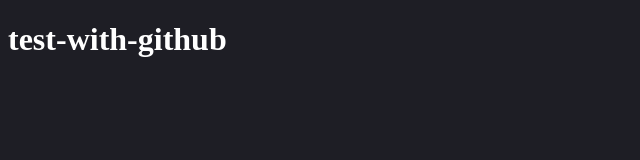
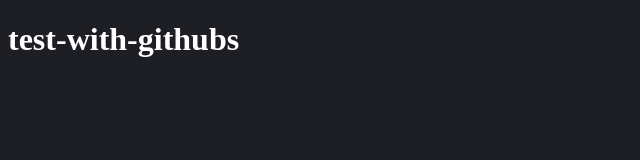
Before and after one commit to slaytherin1/test-with-github, a plain HTML site: page index.html in a window 1280 px wide. Shown: the full height of the page, 0-640 px from the left. Drawn offline with Linux system fonts and the light colour scheme.

Commit message:
added s to index

```diff
--- a/index.html
+++ b/index.html
@@ -8,7 +8,7 @@
 </head>
 <body>
     <h1>
-        test-with-github
+        test-with-githubs
     </h1>
     <script src="main.js"></script>
 </body>
```
